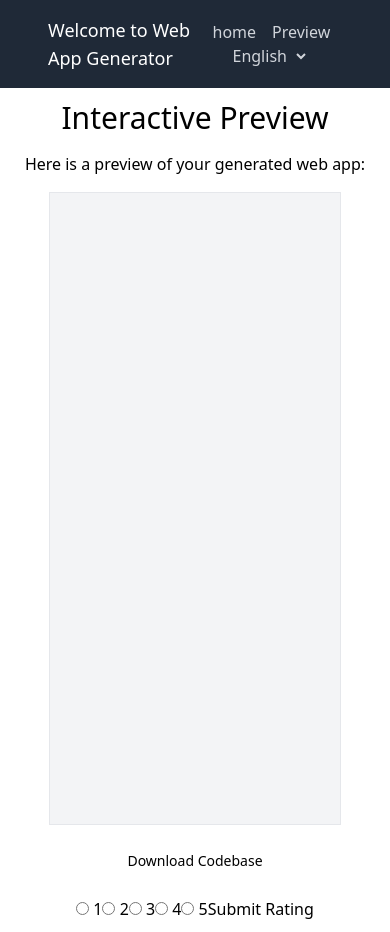
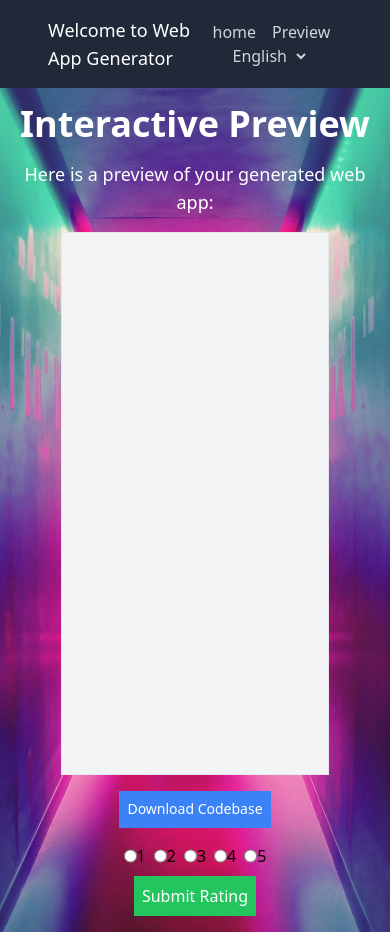
Before and after one commit to GPT-Engineer-App/agentic-web-creator, a React (Vite) app: page /preview in a window 390 px wide. Built offline with nearby package versions, Linux system fonts and the light colour scheme; no server answers.

Commit message:
Updated design for eye-catching look and responsive formatting.

```diff
--- a/src/pages/Index.jsx
+++ b/src/pages/Index.jsx
@@ -2,10 +2,8 @@ import React, { useState } from "react";
 import { Button } from "../components/ui/button";
 import { Input } from "../components/ui/input";
 import { useNavigate } from "react-router-dom";
-
 import axios from "axios";
 import { useTranslation } from 'react-i18next';
-
 import Joi from 'joi';
 
 const schema = Joi.object({
@@ -36,16 +34,16 @@ const Index = () => {
   };
 
   return (
-    <div className="h-screen w-screen flex flex-col items-center justify-center space-y-4">
-      <h1 className="text-3xl text-center">{t('welcome')}</h1>
-      <p className="text-center">{t('description')}</p>
+    <div className="h-screen w-screen flex flex-col items-center justify-center space-y-4 bg-cover bg-center p-4" style={{ backgroundImage: "url('/images/background.jpg')" }}>
+      <h1 className="text-4xl font-bold text-white text-center">{t('welcome')}</h1>
+      <p className="text-lg text-white text-center">{t('description')}</p>
       <Input
         placeholder="Enter your web app description..."
-        className="w-1/2"
+        className="w-full max-w-md p-2 rounded-lg"
         value={description}
         onChange={(e) => setDescription(e.target.value)}
       />
-      <Button onClick={handleGenerate}>{t('generate')}</Button>
+      <Button onClick={handleGenerate} className="bg-blue-500 text-white p-2 rounded-lg">{t('generate')}</Button>
     </div>
   );
 };
--- a/src/pages/Preview.jsx
+++ b/src/pages/Preview.jsx
@@ -54,20 +54,22 @@ const Preview = () => {
   }, []);
 
   return (
-    <div className="h-screen w-screen flex flex-col items-center justify-center space-y-4">
-      <h1 className="text-3xl text-center">{t('interactivePreview')}</h1>
-      <p className="text-center">{t('previewDescription')}</p>
+    <div className="h-screen w-screen flex flex-col items-center justify-center space-y-4 bg-cover bg-center p-4" style={{ backgroundImage: "url('/images/background.jpg')" }}>
+      <h1 className="text-4xl font-bold text-white text-center">{t('interactivePreview')}</h1>
+      <p className="text-lg text-white text-center">{t('previewDescription')}</p>
       <div className="w-3/4 h-3/4 bg-gray-100 border rounded-lg p-4">
         <PreviewIframe htmlContent={htmlContent} />
       </div>
-      <Button onClick={handleDownload}>{t('download')}</Button>
-      <form id="feedback-form" onSubmit={handleRatingSubmit}>
-        <input type="radio" name="rating" value="1" onChange={handleRatingChange} /> 1
-        <input type="radio" name="rating" value="2" onChange={handleRatingChange} /> 2
-        <input type="radio" name="rating" value="3" onChange={handleRatingChange} /> 3
-        <input type="radio" name="rating" value="4" onChange={handleRatingChange} /> 4
-        <input type="radio" name="rating" value="5" onChange={handleRatingChange} /> 5
-        <button type="submit">{t('rating')}</button>
+      <Button onClick={handleDownload} className="bg-blue-500 text-white p-2 rounded-lg">{t('download')}</Button>
+      <form id="feedback-form" onSubmit={handleRatingSubmit} className="flex flex-col items-center space-y-2">
+        <div className="flex space-x-2">
+          <input type="radio" name="rating" value="1" onChange={handleRatingChange} /> 1
+          <input type="radio" name="rating" value="2" onChange={handleRatingChange} /> 2
+          <input type="radio" name="rating" value="3" onChange={handleRatingChange} /> 3
+          <input type="radio" name="rating" value="4" onChange={handleRatingChange} /> 4
+          <input type="radio" name="rating" value="5" onChange={handleRatingChange} /> 5
+        </div>
+        <button type="submit" className="bg-green-500 text-white p-2 rounded-lg">{t('rating')}</button>
       </form>
     </div>
   );
```
Also changed, not shown: public/images/background.jpg (added).
